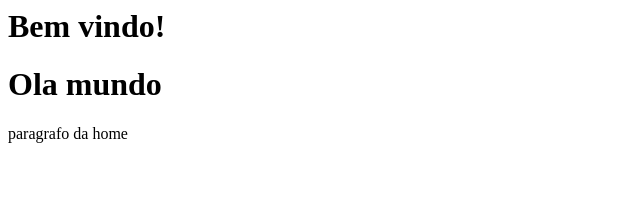
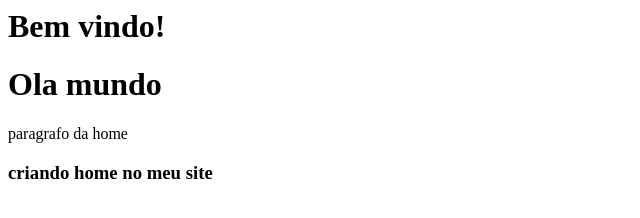
Before and after one commit to ffmeyer/curso_github, a plain HTML site: page index.html in a window 1280 px wide. Shown: the whole page, without its empty margins (0-640 px from the left). Drawn offline with Linux system fonts and the light colour scheme.

Commit message:
criando descricao da pagina home

```diff
--- a/index.html
+++ b/index.html
@@ -1,3 +1,4 @@
 <H1>Bem vindo!</H1>
 <H1>Ola mundo</H1>
 <p>paragrafo da home</p>
+<h3>criando home no meu site</h3>
```
